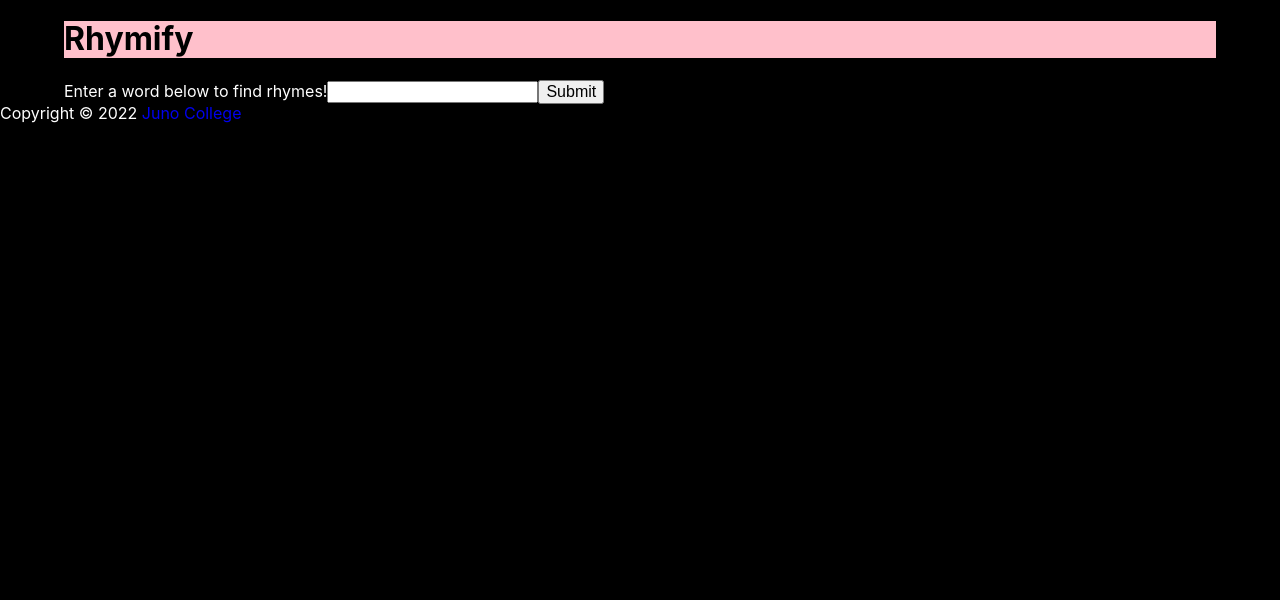
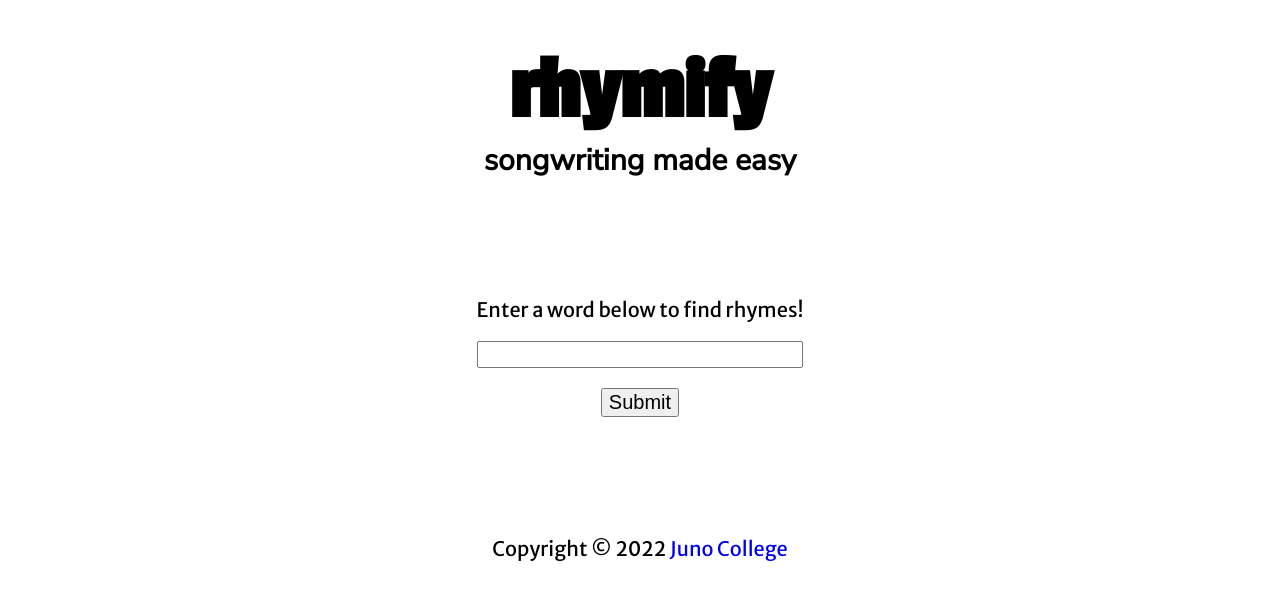
Before and after one commit to chaarz/Rhymify, a React (Create React App) app: page / in a window 1280 px wide. Shown: the top 600 px of the page. Built offline with nearby package versions, Linux system fonts and the light colour scheme.

Commit message:
added partials, fonts, styled header and form

```diff
--- a/public/index.html
+++ b/public/index.html
@@ -1,14 +1,12 @@
 <!DOCTYPE html>
 <html lang="en">
+
 <head>
   <meta charset="utf-8" />
   <link rel="icon" href="%PUBLIC_URL%/favicon.ico" />
   <meta name="viewport" content="width=device-width, initial-scale=1" />
   <meta name="theme-color" content="#000000" />
-    <meta
-      name="description"
-      content="Web site created using create-react-app"
-    />
+  <meta name="description" content="Web site created using create-react-app" />
   <link rel="apple-touch-icon" href="%PUBLIC_URL%/logo192.png" />
   <!--
       manifest.json provides metadata used when your web app is installed on a
@@ -24,8 +22,12 @@
       work correctly both with client-side routing and a non-root public URL.
       Learn how to configure a non-root public URL by running `npm run build`.
     -->
+  <link rel="preconnect" href="https://fonts.googleapis.com">
+  <link rel="preconnect" href="https://fonts.gstatic.com" crossorigin>
+  <link href="https://fonts.googleapis.com/css2?family=Merriweather+Sans&family=Nunito+Sans&family=Passion+One&display=swap" rel="stylesheet">
   <title>Rhymify</title>
 </head>
+
 <body>
   <noscript>You need to enable JavaScript to run this app.</noscript>
   <div id="root"></div>
@@ -40,4 +42,5 @@
       To create a production bundle, use `npm run build` or `yarn build`.
     -->
 </body>
+
 </html>
--- a/src/App.js
+++ b/src/App.js
@@ -42,7 +42,8 @@ function App() {
   return (
     <>
       <header className='wrapper'>
-        <h1>Rhymify</h1>
+        <h1>rhymify</h1>
+        <h2>songwriting made easy</h2>
       </header>
       <main className='wrapper'>
         <section>
--- a/src/styles/sass/partials/_footer.scss
+++ b/src/styles/sass/partials/_footer.scss
@@ -0,0 +1,4 @@
+footer{
+    padding-top: 4rem;
+    text-align: center;
+}
--- a/src/styles/sass/partials/_header.scss
+++ b/src/styles/sass/partials/_header.scss
@@ -1,4 +1,6 @@
-h1{
-    background-color: pink;
-    color: black;
+@use "variables" as *;
+
+header{
+    text-align: center;
+    padding: 2rem 0 4rem 0;
 }
--- a/src/styles/sass/partials/_main.scss
+++ b/src/styles/sass/partials/_main.scss
@@ -1,6 +1,27 @@
 body{
-    background-color: black;
-    color: white
+    color: black;
+    background-color: white;
+}
+
+main{
+    text-align: center;
+}
+
+section{
+    display: flex;
+    flex-direction: column;
+    align-items: center;
+}
+
+form{
+    padding: 2rem 0;
+    display:flex;
+    flex-direction: column;
+    align-items: center;
+    gap: 1rem;
+    input{
+        width: 100%;
+    }
 }
 
 ul{
--- /dev/null
+++ b/src/styles/sass/partials/_typography.scss
@@ -0,0 +1,21 @@
+@use "variables" as *;
+
+html{
+    font-size: 125%;
+}
+
+body{
+    font-size: $baseFontSize;
+    font-family: 'Merriweather Sans', sans-serif;
+}
+
+h1{
+    color: black;
+    font-family: 'Passion One', cursive;
+    font-size: 4.5rem;
+}
+
+h2{
+    font-size: 1.5rem;
+    font-family: 'Nunito Sans', sans-serif;
+}
--- /dev/null
+++ b/src/styles/sass/partials/_variables.scss
@@ -0,0 +1 @@
+$baseFontSize: 1rem;
--- a/src/styles/sass/styles.css
+++ b/src/styles/sass/styles.css
@@ -1,57 +1,3 @@
-h1 {
-  background-color: pink;
-  color: black;
-}
-
-body {
-  background-color: black;
-  color: white;
-}
-
-ul {
-  display: flex;
-  flex-wrap: wrap;
-}
-ul li {
-  width: 18%;
-  margin: 1%;
-}
-
-.wrapper {
-  max-width: 1560px;
-  width: 90%;
-  margin: 0 auto;
-}
-
-img {
-  max-width: 100%;
-  height: auto;
-  display: block;
-}
-
-ul {
-  list-style: none;
-}
-
-a {
-  text-decoration: none;
-}
-
-ul,
-li,
-a,
-h1,
-h2,
-h3,
-h4,
-h5,
-h6,
-p,
-input {
-  padding: 0;
-  margin: 0;
-}
-
 html {
   line-height: 1.15;
   -ms-text-size-adjust: 100%;
@@ -297,4 +243,104 @@ html {
 
 .skip-link:focus {
   left: 0;
+}
+
+html {
+  font-size: 125%;
+}
+
+body {
+  font-size: 1rem;
+  font-family: "Merriweather Sans", sans-serif;
+}
+
+h1 {
+  color: black;
+  font-family: "Passion One", cursive;
+  font-size: 4.5rem;
+}
+
+h2 {
+  font-size: 1.5rem;
+  font-family: "Nunito Sans", sans-serif;
+}
+
+.wrapper {
+  max-width: 1560px;
+  width: 90%;
+  margin: 0 auto;
+}
+
+img {
+  max-width: 100%;
+  height: auto;
+  display: block;
+}
+
+ul {
+  list-style: none;
+}
+
+a {
+  text-decoration: none;
+}
+
+ul,
+li,
+a,
+h1,
+h2,
+h3,
+h4,
+h5,
+h6,
+p,
+input {
+  padding: 0;
+  margin: 0;
+}
+
+header {
+  text-align: center;
+  padding: 2rem 0 4rem 0;
+}
+
+body {
+  color: black;
+  background-color: white;
+}
+
+main {
+  text-align: center;
+}
+
+section {
+  display: flex;
+  flex-direction: column;
+  align-items: center;
+}
+
+form {
+  padding: 2rem 0;
+  display: flex;
+  flex-direction: column;
+  align-items: center;
+  gap: 1rem;
+}
+form input {
+  width: 100%;
+}
+
+ul {
+  display: flex;
+  flex-wrap: wrap;
+}
+ul li {
+  width: 18%;
+  margin: 1%;
+}
+
+footer {
+  padding-top: 4rem;
+  text-align: center;
 }/*# sourceMappingURL=styles.css.map */
--- a/src/styles/sass/styles.scss
+++ b/src/styles/sass/styles.scss
@@ -1,5 +1,7 @@
+@use "./partials/setup";
+@use "./partials/typography";
+@use "./partials/baseStyles";
 @use "./partials/header";
 @use "./partials/main";
 @use "./partials/footer";
-@use "./partials/baseStyles";
-@use "./partials/setup";
+@use "./partials/variables" as *;
```
Also changed, not shown: 1 other file (tests, documents, lock files or other folders). Lines whose indentation alone changed are shown as unchanged.
